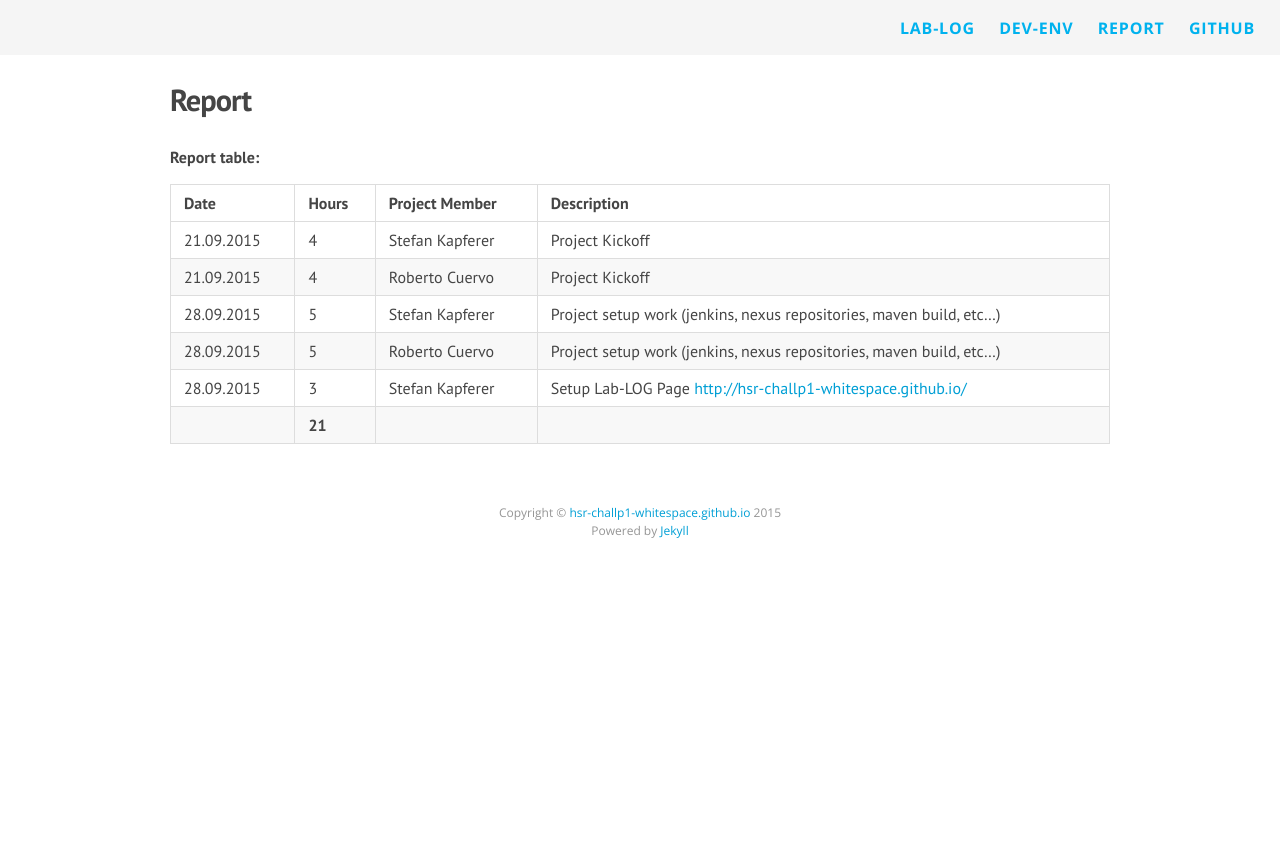
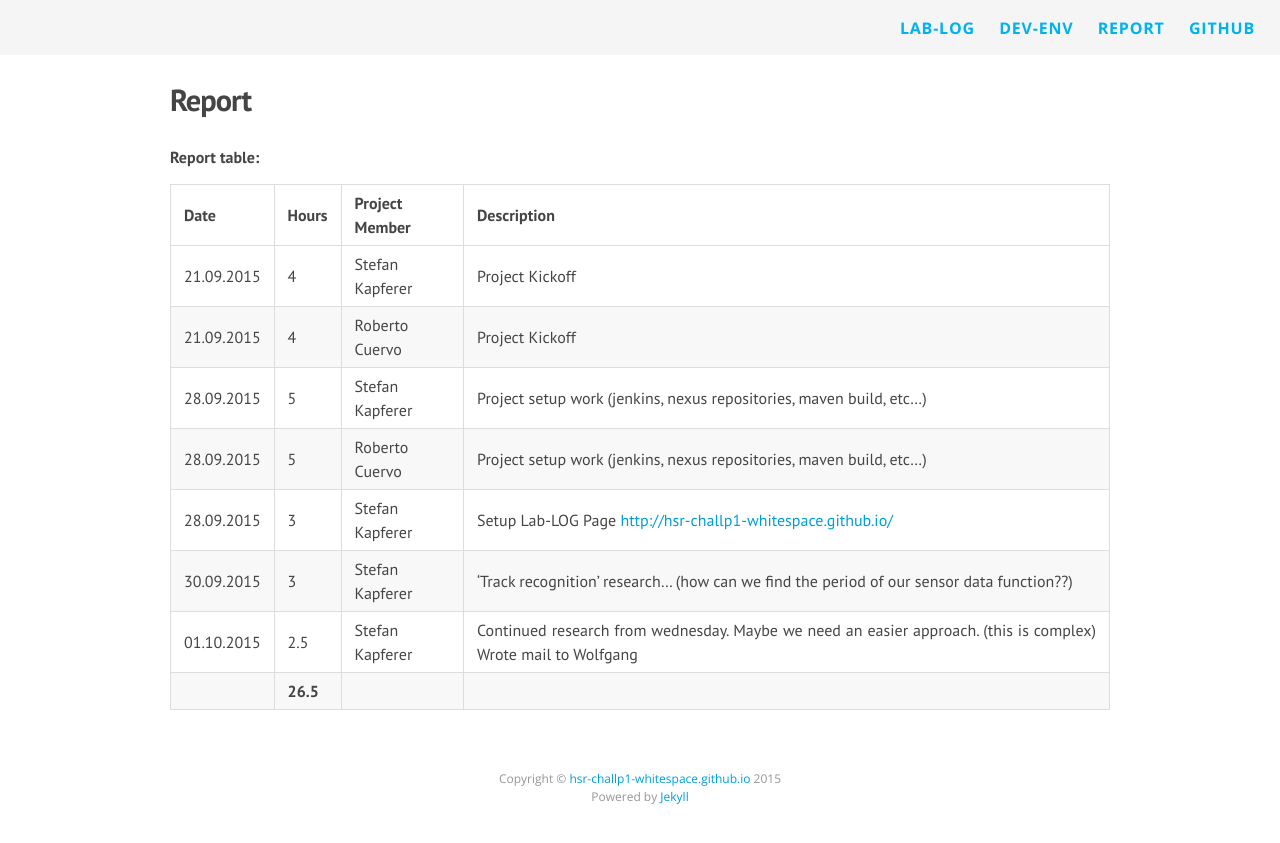
Before and after one commit to HSR-ChallP1-Whitespace/hsr-challp1-whitespace.github.io, a Jekyll site: the page built from report.md, in a window 1280 px wide. Shown: the top 843 px of the page. Built offline with Jekyll 4.4.1, drawn with Linux system fonts in a browser that asks for light colours; nearby versions of some CDN libraries; Markdown is read by kramdown in place of the engine named in the settings.

Commit message:
Reported time (Stefan)

```diff
--- a/report.md
+++ b/report.md
@@ -5,11 +5,13 @@ permalink: /report/
 ---
 **Report table:**
 
-| Date          | Hours         | Project Member  | Description                                                                                             |
-| ------------- | ------------- | --------------- | ------------------------------------------------------------------------------------------------------- |
-| 21.09.2015    | 4             | Stefan Kapferer | Project Kickoff                                                                                         |
-| 21.09.2015    | 4             | Roberto Cuervo  | Project Kickoff                                                                                         |
-| 28.09.2015    | 5             | Stefan Kapferer | Project setup work (jenkins, nexus repositories, maven build, etc...)                                   |
-| 28.09.2015    | 5             | Roberto Cuervo  | Project setup work (jenkins, nexus repositories, maven build, etc...)                                   |
-| 28.09.2015    | 3             | Stefan Kapferer | Setup Lab-LOG Page [http://hsr-challp1-whitespace.github.io/](http://hsr-challp1-whitespace.github.io/) |
-|               | **21**        |                 |                                                                                                         |
+| Date          | Hours         | Project Member  | Description                                                                                                   |
+| ------------- | ------------- | --------------- | ------------------------------------------------------------------------------------------------------------- |
+| 21.09.2015    | 4             | Stefan Kapferer | Project Kickoff                                                                                               |
+| 21.09.2015    | 4             | Roberto Cuervo  | Project Kickoff                                                                                               |
+| 28.09.2015    | 5             | Stefan Kapferer | Project setup work (jenkins, nexus repositories, maven build, etc...)                                         |
+| 28.09.2015    | 5             | Roberto Cuervo  | Project setup work (jenkins, nexus repositories, maven build, etc...)                                         |
+| 28.09.2015    | 3             | Stefan Kapferer | Setup Lab-LOG Page [http://hsr-challp1-whitespace.github.io/](http://hsr-challp1-whitespace.github.io/)       |
+| 30.09.2015    | 3             | Stefan Kapferer | 'Track recognition' research... (how can we find the period of our sensor data function??)                    |
+| 01.10.2015    | 2.5           | Stefan Kapferer | Continued research from wednesday. Maybe we need an easier approach. (this is complex) Wrote mail to Wolfgang |
+|               | **26.5**      |                 |                                                                                                               |
```
